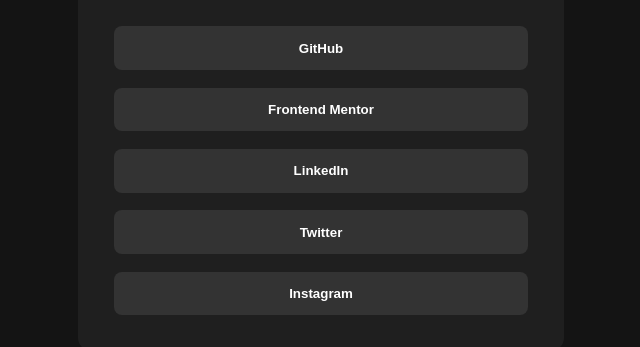
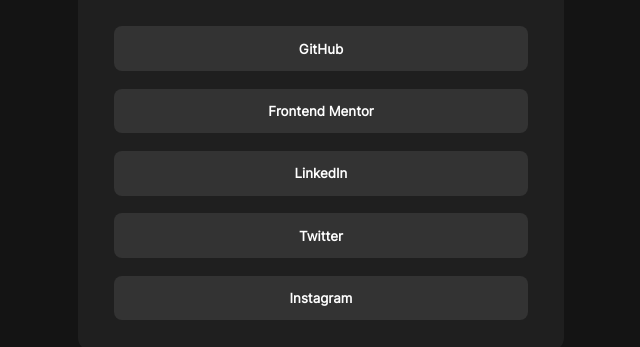
Before and after one commit to Clar-Junior/social-links-profile-solution, a plain HTML site: page index.html in a window 1280 px wide. Shown: the part 332-679 px from the top of the page, 319-959 px from the left. Drawn offline with Linux system fonts and the light colour scheme; files whose address does not match are found by name.

Commit message:
fix: button font

```diff
--- a/app/css/components/container.css
+++ b/app/css/components/container.css
@@ -85,6 +85,7 @@ body {
 	width: 85%;
 	padding: 0.9rem 0rem;
 	font-weight: 600;
+	font-family: var(--inter-font);
 }
 /* button hover */
 .socials > button:hover {
```
